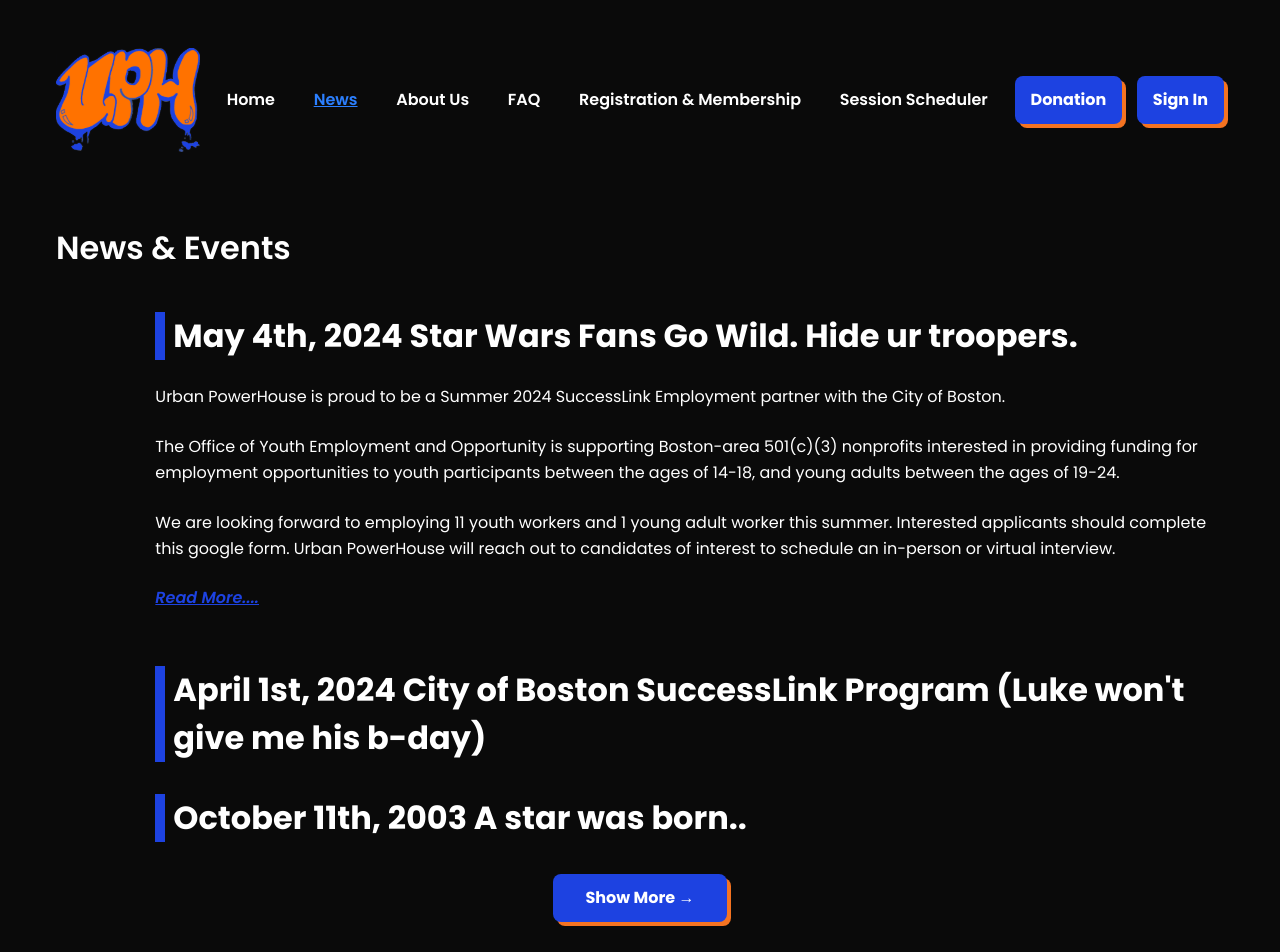
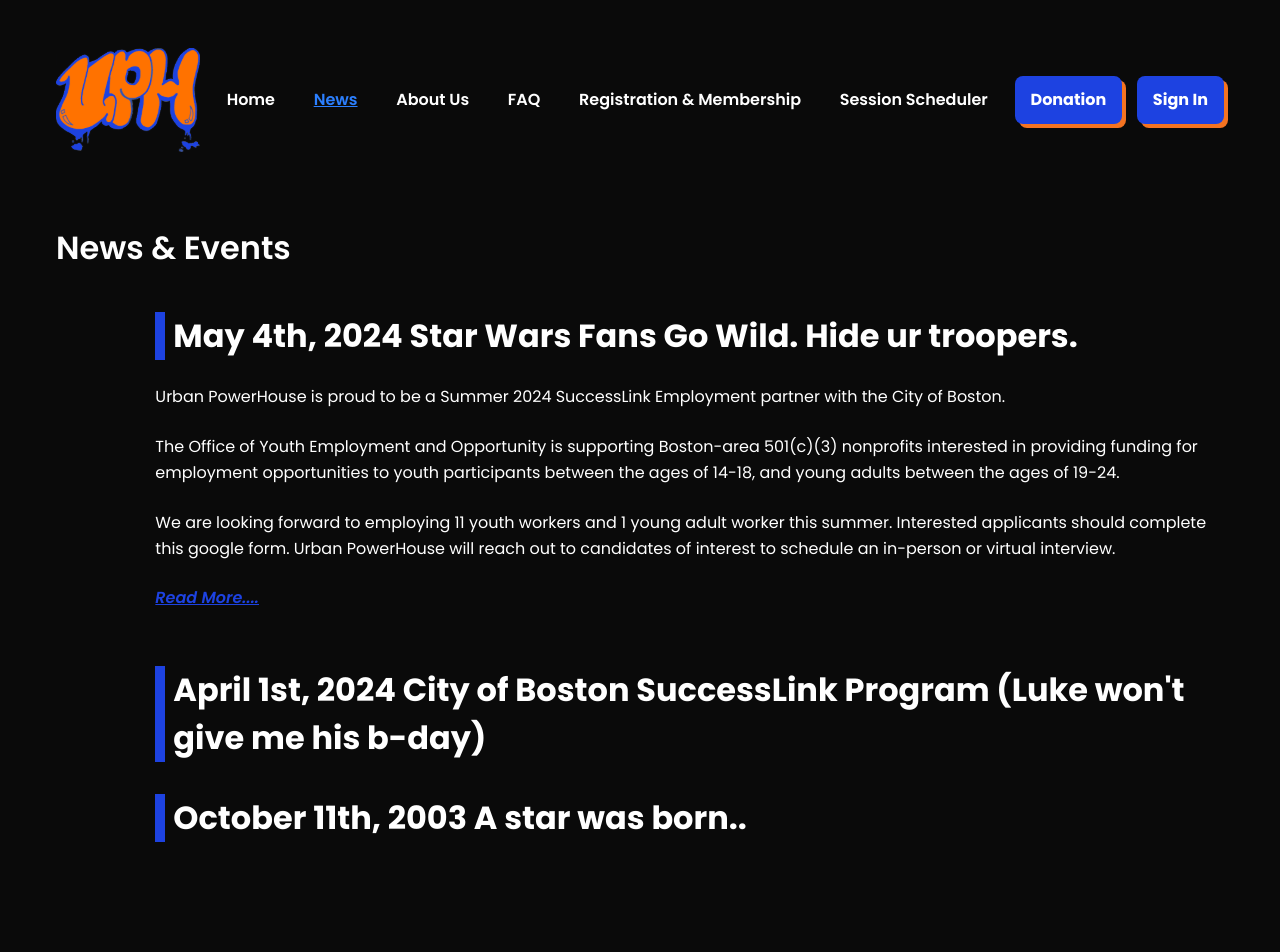
Before and after one commit to Artists-for-Humanity/urban-powerhouse, a Next.js app: page /News in a window 1280 px wide. Shown: the top 952 px of the page. Built offline with nearby package versions, Linux system fonts and the light colour scheme.

Commit message:
Removed Button

```diff
--- a/components/News/NewsBlock.tsx
+++ b/components/News/NewsBlock.tsx
@@ -1,6 +1,5 @@
 import React from 'react';
 import ArticlePreview from './ArticlePreview';
-import Button from '../Button';
 
 interface Article {
   title: string;
@@ -29,7 +28,6 @@ const NewsBlock: React.FC<NewsBlockProps> = ({ header, articles }) => {
         />
       ))}
 
-<Button className=' col-span-2 sm:col-start-4 lg:col-start-6 text-center' label="Show More →" href="/news" variant="default" isActive={false} />
     </div>
   );
 };
```
